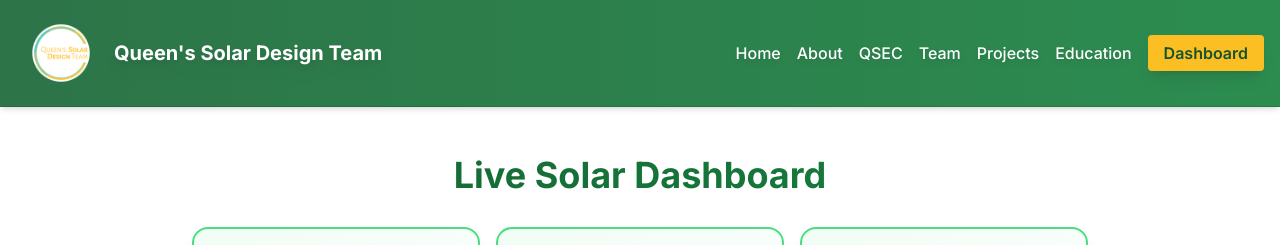
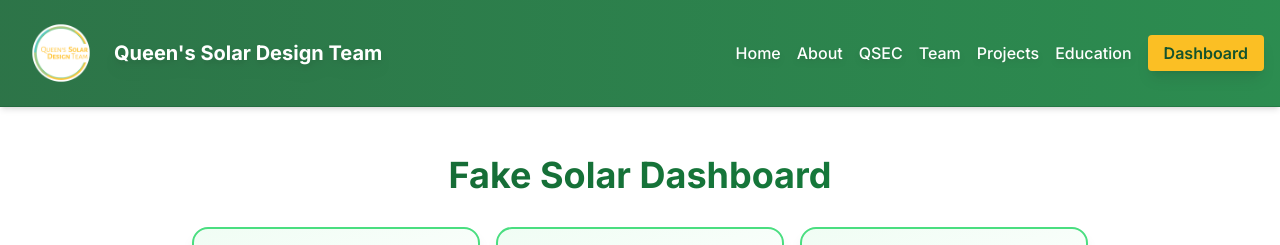
Before and after one commit to Queens-Solar-Design-Team/qsdt-website-new, a Next.js app: page /dashboard in a window 1280 px wide. Shown: the top 245 px of the page. Built offline with nearby package versions, Linux system fonts and the light colour scheme.

Commit message:
Changed title of live data dashboard to fake data dashboard 	modified:   app/dashboard/page.tsx

```diff
--- a/app/dashboard/page.tsx
+++ b/app/dashboard/page.tsx
@@ -20,7 +20,7 @@ export default function Dashboard() {
         <div className="container mx-auto px-4">
           <div className="max-w-4xl mx-auto">
             <h1 className="text-4xl font-bold bg-gradient-to-r from-solar-green to-earth-green bg-clip-text text-transparent mb-8 text-center">
-              Live Solar Dashboard
+              Fake Solar Dashboard
             </h1>
 
                         {!data ? (
```
